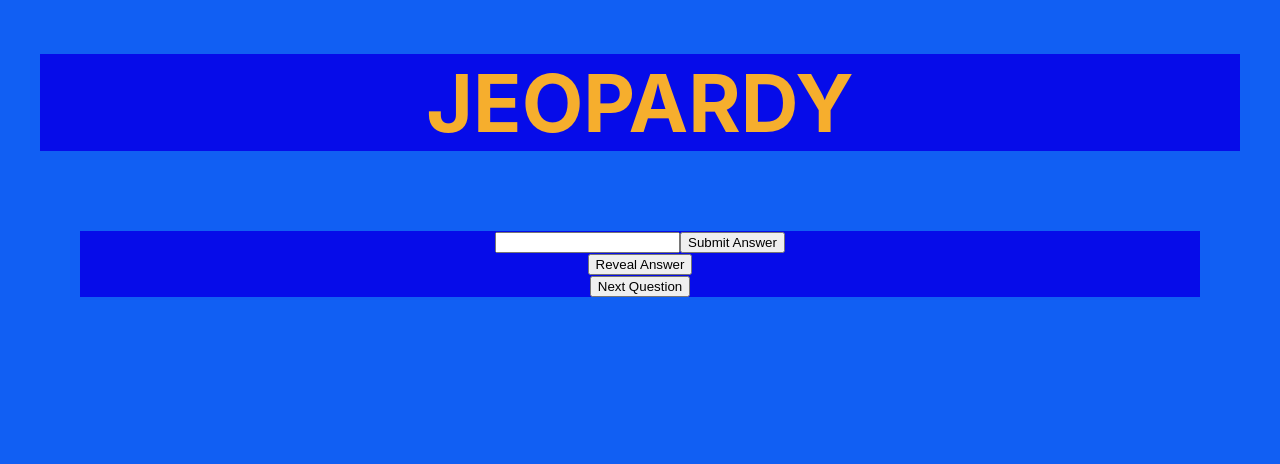
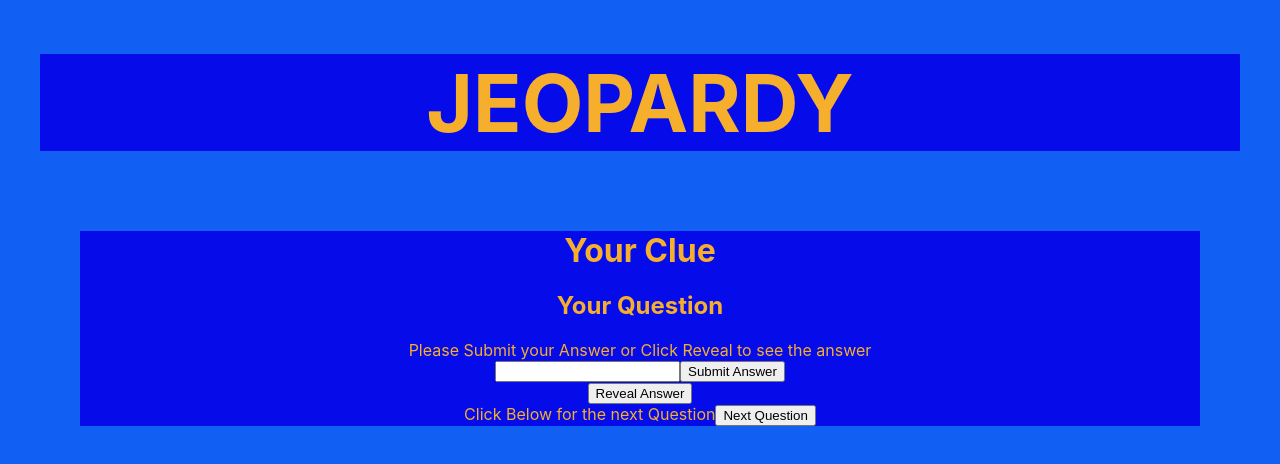
Before and after one commit to SchoolOfCode/w8_d5-hackathon_react-app-with-api-data-room39, a React (Create React App) app: page /game in a window 1280 px wide. Shown: the top 464 px of the page. Built offline with nearby package versions, Linux system fonts and the light colour scheme; no server answers.

Commit message:
added some info

```diff
--- a/public/index.html
+++ b/public/index.html
@@ -7,7 +7,7 @@
     <meta name="theme-color" content="#000000" />
     <meta
       name="description"
-      content="Web site created using create-react-app"
+      content=ROOM 38'S JEOPARDY GAME"
     />
     <link rel="apple-touch-icon" href="%PUBLIC_URL%/logo192.png" />
     <!--
@@ -24,7 +24,7 @@
       work correctly both with client-side routing and a non-root public URL.
       Learn how to configure a non-root public URL by running `npm run build`.
     -->
-    <title>React App</title>
+    <title>ROOM 38's JEOPARDY GAME</title>
   </head>
   <body>
     <noscript>You need to enable JavaScript to run this app.</noscript>
--- a/src/Main/index.js
+++ b/src/Main/index.js
@@ -26,9 +26,13 @@ export default function Main() {
   console.log(state)
   return (
     <div className='main'>
+    <h1>Your Clue</h1>
       <Title title={state[0].title} />
+      <h2>Your Question</h2>
       <Question question={state[0].question} />
+      <p3>Please Submit your Answer or Click Reveal to see the answer</p3>
       <Form answer={state[0].answer} />
+      Click Below for the next Question
       <button onClick={() => window.location.reload()}>Next Question</button>
     </div>
   )
--- a/src/Main/style.css
+++ b/src/Main/style.css
@@ -2,4 +2,5 @@
     background-color: #060ce9;
     text-align: center;
     margin: 5em;
+    color:  #f6ae2d;
 }
```
